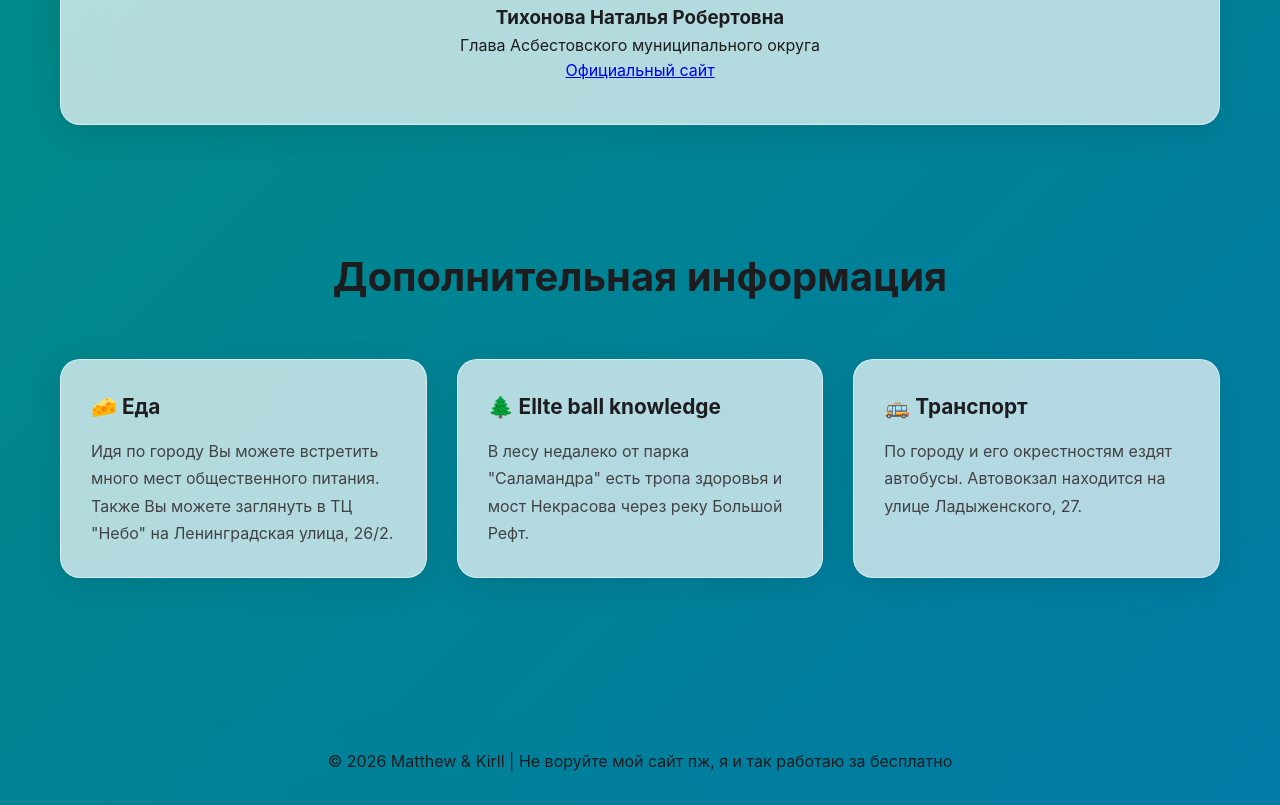
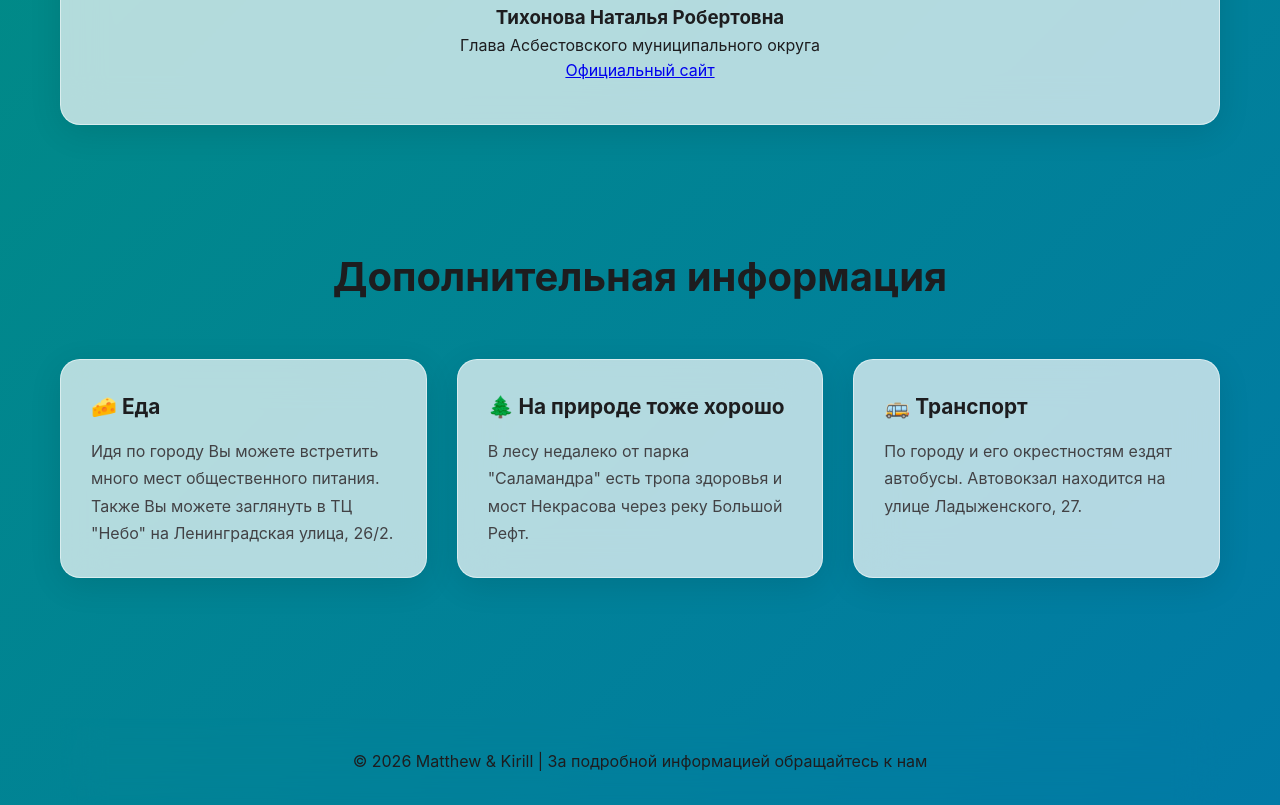
Before and after one commit to tifenq/guidebook, a plain HTML site: page index.html in a window 1280 px wide. Shown: the part 3810-4615 px from the top of the page. Drawn offline with Linux system fonts and the light colour scheme.

Commit message:
Add files via upload

```diff
--- a/index.html
+++ b/index.html
@@ -296,7 +296,7 @@
                 </div>
 
                 <div class="info-card">
-                    <h3>🌲 Ellte ball knowledge</h3>
+                    <h3>🌲 На природе тоже хорошо</h3>
                     <p>В лесу недалеко от парка "Саламандра" есть тропа здоровья и мост Некрасова через реку Большой Рефт.</p>
                 </div>
 
@@ -309,7 +309,7 @@
 
         <!-- Footer -->
         <footer class="footer">
-            <p>&copy; 2026 Matthew & Kirll | Не воруйте мой сайт пж, я и так работаю за бесплатно</p>
+            <p>&copy; 2026 Matthew & Kirill | За подробной информацией обращайтесь к нам</p>
         </footer>
     </main>
 
```
